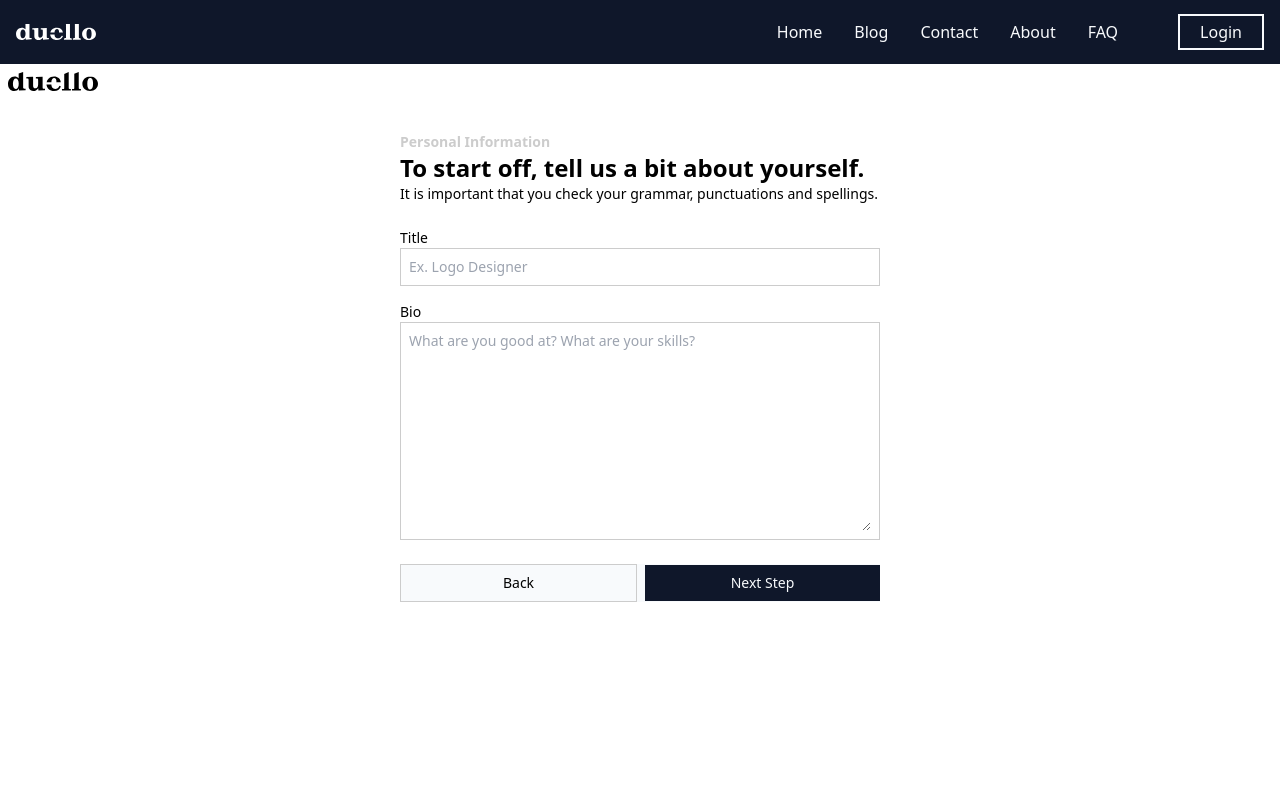
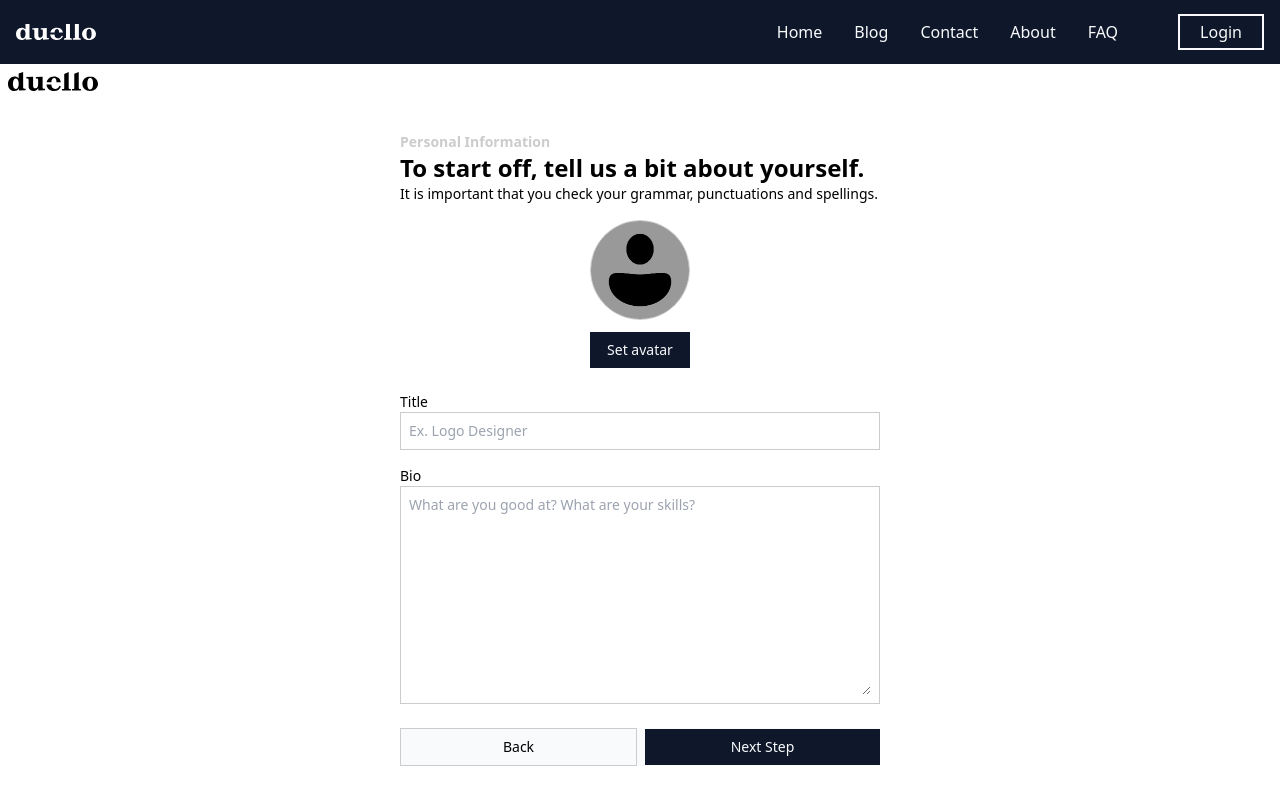
Before and after one commit to ErrolNtetha/lancing-client, a Next.js app: page /apply in a window 1280 px wide. Both pictures are taken after a click on the button "Get Started". Shown: the top 804 px of the page. Built offline with nearby package versions, Linux system fonts and the light colour scheme; no server answers; the database is empty.

Commit message:
feat: added avatar change function

```diff
--- a/app/apply/createApplication.tsx
+++ b/app/apply/createApplication.tsx
@@ -18,6 +18,8 @@ import { PreviewProfile } from './previewProfile';
 
 const registrationSchema = z.object({
     personal: z.object({
+        avatar: z
+            .string(),
         title: z
             .string()
             .min(1, 'Title is required.')
@@ -47,9 +49,12 @@ export const CreateApplication = () => {
     const [currentPage, setCurrentPage] = useState(0);
     const [firstPage, setFirstPage] = useState<boolean | null>(true);
     const [lastPage, setLastPage] = useState(false);
-    const { register, watch, getValues, handleSubmit, formState: { errors } } = useForm({
+    const { register, watch, setValue, getValues, handleSubmit, formState: { errors } } = useForm({
         resolver: zodResolver(registrationSchema),
         defaultValues: {
+            personal: {
+                avatar: null
+            },
             work : {
                 to: null
             },
@@ -156,6 +161,8 @@ export const CreateApplication = () => {
             register={register}
             component={navButton}
             errors={errors}
+            setValue={setValue}
+            watch={watch}
         />,
         <Education
             key={1}
--- a/app/apply/personal.tsx
+++ b/app/apply/personal.tsx
@@ -1,23 +1,73 @@
 'use client'
 
-import React from 'react';
-import { AmountLabel } from '../../components/molecules/amountLabel';
-// import { FieldErrors, FieldValues } from 'react-hook-form';
+import Image from 'next/image';
+import React, { useRef } from 'react';
 import { FormLabel } from '../../components/molecules/formLabel';
 import { TextareaLabel } from '../../components/molecules/textArea';
-// import { AddPicture } from './addPicture';
 
 interface PersonalProps {
     register: Function;
     component: React.ReactNode;
     errors: any;
+    setValue: Function;
+    watch: Function;
 }
 
 export const Personal = ({
     register,
     component,
-    errors
+    errors,
+    setValue,
+    watch
 }: PersonalProps) => {
+    const { personal } = watch();
+    const imageRef = useRef<HTMLInputElement | null>(null);
+
+    const handleAvatarChange = (e: any) => {
+        const imageUrl = e.target.files[0];
+
+        if (imageUrl) {
+            const reader = new FileReader();
+
+            reader.readAsDataURL(imageUrl);
+            reader.onload = () => {
+                if (reader.result) {
+                    setValue('personal.avatar', reader.result);
+                }
+            };
+        }
+    }
+
+    const avatar = (<section className='flex flex-col gap-3'>
+        <section className='relative border border-gray rounded-full w-[100px] h-[100px]'>
+            {!personal.avatar ? (
+                <Image
+                    src='/assets/images/defaultAvatar.png'
+                    alt='random image'
+                    width={200}
+                    height={200}
+                    style={{ width: '100%', height: '100%', objectFit: 'cover', borderRadius: '50%' }}
+                />
+                )
+                : (
+                    <Image
+                        src={personal.avatar}
+                        alt='random image'
+                        width={200}
+                        height={200}
+                        style={{ width: '100%', height: '100%', objectFit: 'cover', borderRadius: '50%' }}
+                    />
+                )}
+            </section>
+            <button
+                type='button'
+                onClick={() => imageRef.current?.click()}
+                className='bg-slate p-2 text-white'
+            >
+            Set avatar
+        </button>
+    </section>);
+
     return (
         <React.Fragment>
             <h3 className='font-semibold text-md text-gray'> Personal Information </h3>
@@ -27,6 +77,15 @@ export const Personal = ({
             <p className='text-md mb-4'>
                 It is important that you check your grammar, punctuations and spellings.
             </p>
+            <input
+                type='file'
+                onChange={handleAvatarChange}
+                ref={imageRef}
+                hidden
+            />
+            <section className='flex justify-center m-4'>
+                {avatar}
+            </section>
             <FormLabel
                 type='text'
                 placeholder='Ex. Logo Designer'
```
